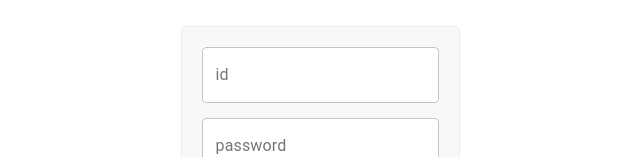
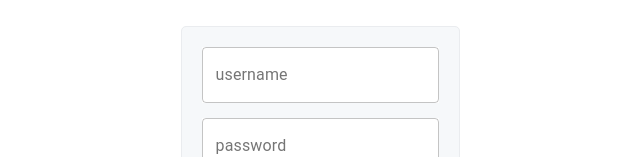
Before and after one commit to CapstoneTeam-CESCO/PestPlan-Front, a React (Create React App) app: page / in a window 1280 px wide. Shown: the part 165-322 px from the top of the page, without its empty margins (320-960 px from the left). Built offline with nearby package versions, Linux system fonts and the light colour scheme.

Commit message:
Add request function for login

```diff
--- a/package.json
+++ b/package.json
@@ -9,9 +9,11 @@
     "@testing-library/jest-dom": "^5.11.6",
     "@testing-library/react": "^11.1.2",
     "@testing-library/user-event": "^12.2.2",
+    "axios": "^0.21.1",
     "node-sass": "^4.14.1",
     "react": "^17.0.1",
     "react-dom": "^17.0.1",
+    "react-hook-form": "^6.13.1",
     "react-router-dom": "^5.2.0",
     "react-scripts": "4.0.0",
     "web-vitals": "^0.2.4"
--- a/src/App.js
+++ b/src/App.js
@@ -1,4 +1,3 @@
-import logo from './logo.svg';
 import './App.css';
 import { BrowserRouter, Route, Switch } from 'react-router-dom';
 import LoginPage from './pages/login';
--- a/src/components/atoms/InputText.jsx
+++ b/src/components/atoms/InputText.jsx
@@ -2,13 +2,15 @@ import React from 'react';
 import { TextField } from '@material-ui/core';
 
 function InputText(props) {
-    const { className, id, label } = props;
+    const { className, id, label, name, inputRef } = props;
 
     return (
         <TextField
             className={className}
             id={id}
             label={label}
+            name={name}
+            inputRef={inputRef}
             variant="outlined"
         />
     );
--- a/src/components/atoms/LoginBtn.jsx
+++ b/src/components/atoms/LoginBtn.jsx
@@ -2,10 +2,10 @@ import React from 'react';
 import { Button } from '@material-ui/core';
 
 function LoginBtn(props) {
-    const { className, id } = props;
+    const { className, id, onClick } = props;
 
     return (
-        <Button className={className} id={id} variant="contained" color="primary">
+        <Button className={className} id={id} variant="contained" color="primary" onClick={onClick}>
             LOGIN
         </Button>
     );
--- a/src/components/molecules/LoginForm.jsx
+++ b/src/components/molecules/LoginForm.jsx
@@ -1,4 +1,6 @@
 import React from 'react';
+import axios from 'axios';
+import { useForm } from 'react-hook-form';
 import  { makeStyles } from '@material-ui/core/styles';
 
 import './LoginForm.scss';
@@ -15,19 +17,30 @@ const useStyles = makeStyles((theme) => ({
 
 function LoginForm() {
     const classes = useStyles();
+    const { register, handleSubmit } = useForm();
+
+    const onSubmit = async (data) => {
+        const response = await axios.post('http://localhost:4000/login/signin', data);
+        console.log(response);
+    }
 
     return (
         <div id="loginForm">
             <InputText
                 className={classes.input}
-                id="inputID"
-                label="id" />
+                id="inputUsername"
+                label="username"
+                name="username"
+                inputRef={register} />
             <InputText
                 className={classes.input}
                 id="inputPwd"
-                label="password" />
+                label="password"
+                name="password"
+                inputRef={register} />
             <LoginBtn
-                id="loginBtn" />
+                id="loginBtn"
+                onClick={handleSubmit(onSubmit)} />
         </div>
     );
 }
```
Also changed, not shown: src/logo.svg (deleted), 1 other file (tests, documents, lock files or other folders).
